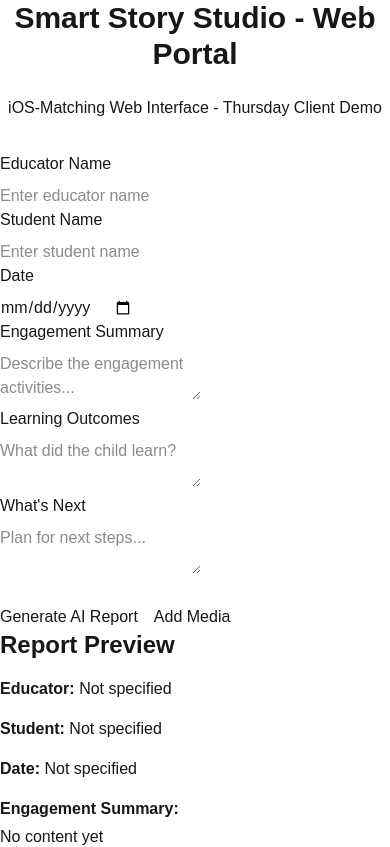
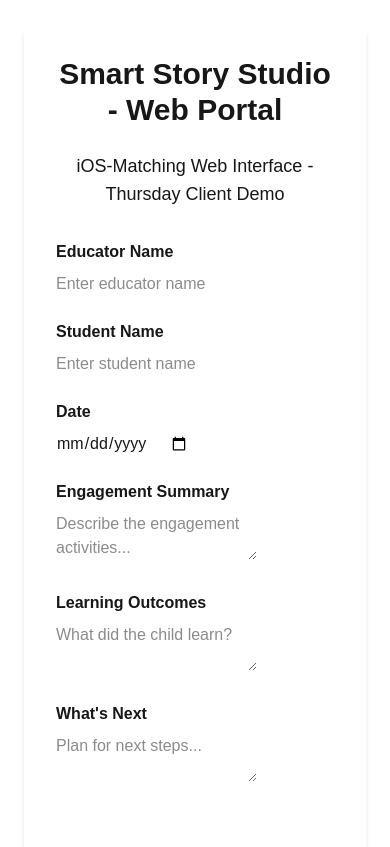
Before and after one commit to qkumami/smart-story-studio-web-portal, a Next.js app: page / in a window 390 px wide. Shown: the top 847 px of the page. Built offline with nearby package versions, Linux system fonts and the light colour scheme.

Commit message:
UI polish: center layout, iOS background, responsive design, improved spacing

```diff
--- a/src/app/page.tsx
+++ b/src/app/page.tsx
@@ -1,5 +1,6 @@
 'use client';
 
+import React from 'react';
 import { useState } from 'react';
 import { ThickCursorTextField } from '@/components/ui/ThickCursorTextField';
 import { ThickCursorTextEditor } from '@/components/ui/ThickCursorTextEditor';
@@ -13,19 +14,18 @@ export default function HomePage() {
   const [whatsNext, setWhatsNext] = useState('');
 
   return (
-    <div className="page-background">
-      <div className="container">
-        <div className="form-container">
+    <div className="page-background min-h-screen flex items-center justify-center">
+      <div className="main-content flex flex-col md:flex-row gap-12 w-full max-w-4xl p-6 md:p-12">
+        <div className="form-container bg-white rounded-xl shadow-md p-8 flex-1">
           <h1 className="text-3xl font-bold mb-6 text-center" style={{ color: 'var(--color-text-primary)' }}>
             Smart Story Studio - Web Portal
           </h1>
-          <p className="text-center mb-8" style={{ color: 'var(--color-text-secondary)' }}>
+          <p className="text-center mb-8 text-lg" style={{ color: 'var(--color-text-secondary)' }}>
             iOS-Matching Web Interface - Thursday Client Demo
           </p>
-
-          <div className="form-fields">
+          <div className="form-fields flex flex-col gap-6">
             <div>
-              <label className="block mb-2 font-medium" style={{ color: 'var(--color-text-primary)' }}>
+              <label className="block mb-2 font-semibold text-base" style={{ color: 'var(--color-text-primary)' }}>
                 Educator Name
               </label>
               <ThickCursorTextField
@@ -36,9 +36,8 @@ export default function HomePage() {
                 name="educatorName"
               />
             </div>
-
             <div>
-              <label className="block mb-2 font-medium" style={{ color: 'var(--color-text-primary)' }}>
+              <label className="block mb-2 font-semibold text-base" style={{ color: 'var(--color-text-primary)' }}>
                 Student Name
               </label>
               <ThickCursorTextField
@@ -49,9 +48,8 @@ export default function HomePage() {
                 name="studentName"
               />
             </div>
-
             <div>
-              <label className="block mb-2 font-medium" style={{ color: 'var(--color-text-primary)' }}>
+              <label className="block mb-2 font-semibold text-base" style={{ color: 'var(--color-text-primary)' }}>
                 Date
               </label>
               <input
@@ -62,9 +60,8 @@ export default function HomePage() {
                 name="date"
               />
             </div>
-
             <div>
-              <label className="block mb-2 font-medium" style={{ color: 'var(--color-text-primary)' }}>
+              <label className="block mb-2 font-semibold text-base" style={{ color: 'var(--color-text-primary)' }}>
                 Engagement Summary
               </label>
               <ThickCursorTextEditor
@@ -75,9 +72,8 @@ export default function HomePage() {
                 name="engagementSummary"
               />
             </div>
-
             <div>
-              <label className="block mb-2 font-medium" style={{ color: 'var(--color-text-primary)' }}>
+              <label className="block mb-2 font-semibold text-base" style={{ color: 'var(--color-text-primary)' }}>
                 Learning Outcomes
               </label>
               <ThickCursorTextEditor
@@ -88,9 +84,8 @@ export default function HomePage() {
                 name="learningOutcomes"
               />
             </div>
-
             <div>
-              <label className="block mb-2 font-medium" style={{ color: 'var(--color-text-primary)' }}>
+              <label className="block mb-2 font-semibold text-base" style={{ color: 'var(--color-text-primary)' }}>
                 What&apos;s Next
               </label>
               <ThickCursorTextEditor
@@ -101,23 +96,21 @@ export default function HomePage() {
                 name="whatsNext"
               />
             </div>
-
             <div className="flex gap-4 mt-6">
-              <button className="button-base button-primary">
+              <button className="button-base button-primary text-base font-semibold px-6 py-2 rounded-lg">
                 Generate AI Report
               </button>
-              <button className="button-base button-secondary">
+              <button className="button-base button-secondary text-base font-semibold px-6 py-2 rounded-lg">
                 Add Media
               </button>
             </div>
           </div>
         </div>
-
-        <div className="report-container">
-          <h2 className="text-2xl font-bold mb-4" style={{ color: 'var(--color-text-primary)' }}>
+        <div className="report-container bg-white rounded-xl shadow-md p-8 flex-1">
+          <h2 className="text-2xl font-bold mb-4 text-center" style={{ color: 'var(--color-text-primary)' }}>
             Report Preview
           </h2>
-          <div className="space-y-4">
+          <div className="space-y-4 text-base">
             <div>
               <strong>Educator:</strong> {educatorName || 'Not specified'}
             </div>
```
